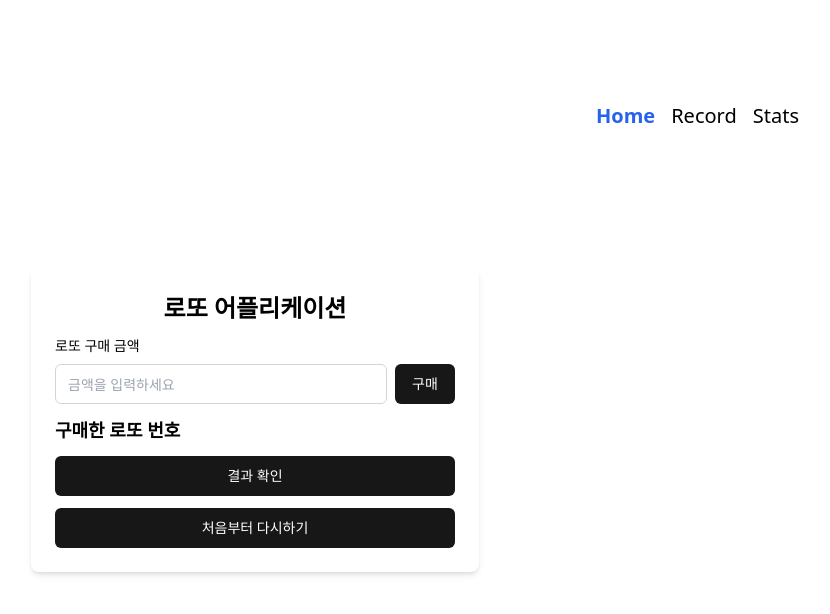
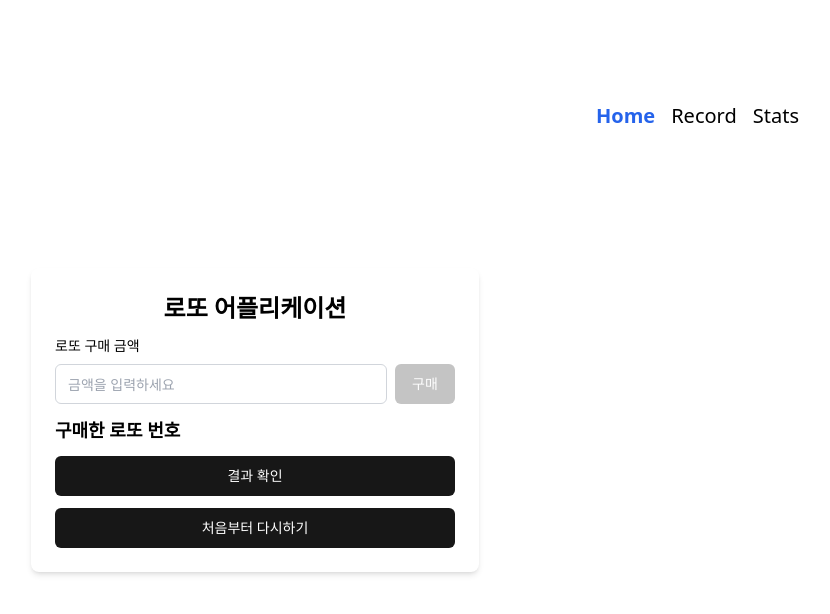
Before and after one commit to cornchiplick/lotto-generator, a React (Vite) app: page / in a window 1280 px wide. Shown: the top 614 px of the page, without its empty margins (385-1215 px from the left). Built offline with nearby package versions, Linux system fonts and the light colour scheme; the HTML template or start-up script is replaced by a standard one.

Commit message:
Fix: form태그와 submit 이벤트 활용

```diff
--- a/src/pages/Home.tsx
+++ b/src/pages/Home.tsx
@@ -26,7 +26,7 @@ const Home = () => {
     register,
     handleSubmit,
     reset,
-    formState: {errors},
+    formState: {errors, isValid},
   } = useForm<PriceForm>({defaultValues: {price: null}});
 
   const purchaseLotto = ({price}: PriceForm) => {
@@ -70,6 +70,7 @@ const Home = () => {
   };
 
   const renderInterface = (
+    <form onSubmit={handleSubmit(purchaseLotto)}>
       <div className="flex flex-col gap-1">
         <div className="flex items-end space-x-2">
           <div className="flex w-full flex-col gap-2">
@@ -82,17 +83,18 @@ const Home = () => {
               {...register("price", {validate: validatePrice})}
               className="flex h-10 w-full rounded-md border border-gray-300 px-3 text-sm text-gray-700 focus:border-gray-500 focus:outline-none"
               placeholder="금액을 입력하세요"
-            onKeyUp={handleKeyup}
+              onKeyUp={isValid ? handleKeyup : () => {}}
             />
           </div>
           <button
-          className="h-10 min-w-[60px] rounded-md bg-primary px-4 py-2 text-sm text-white"
-          onClick={handleSubmit(purchaseLotto)}>
+            className="h-10 min-w-[60px] rounded-md bg-primary px-4 py-2 text-sm text-white disabled:opacity-25"
+            disabled={!isValid}>
             구매
           </button>
         </div>
         {errors.price?.message && <p className="text-sm text-red-500">{errors.price?.message}</p>}
       </div>
+    </form>
   );
 
   const renderLottoNumbers = (
--- a/src/utils/lotto.ts
+++ b/src/utils/lotto.ts
@@ -3,7 +3,9 @@ import {LottoResultTable} from "@/types/Lotto";
 import {KeyboardEvent} from "react";
 
 export const validatePrice = (price: number | null) => {
-  if (!price || price < Constants.LOTTO_PRICE_PER_GAME) {
+  if (!price) return false;
+
+  if (price < Constants.LOTTO_PRICE_PER_GAME) {
     return "최소 1,000원 이상 입력해주세요.";
   }
 
```
Lines whose indentation alone changed are shown as unchanged.
